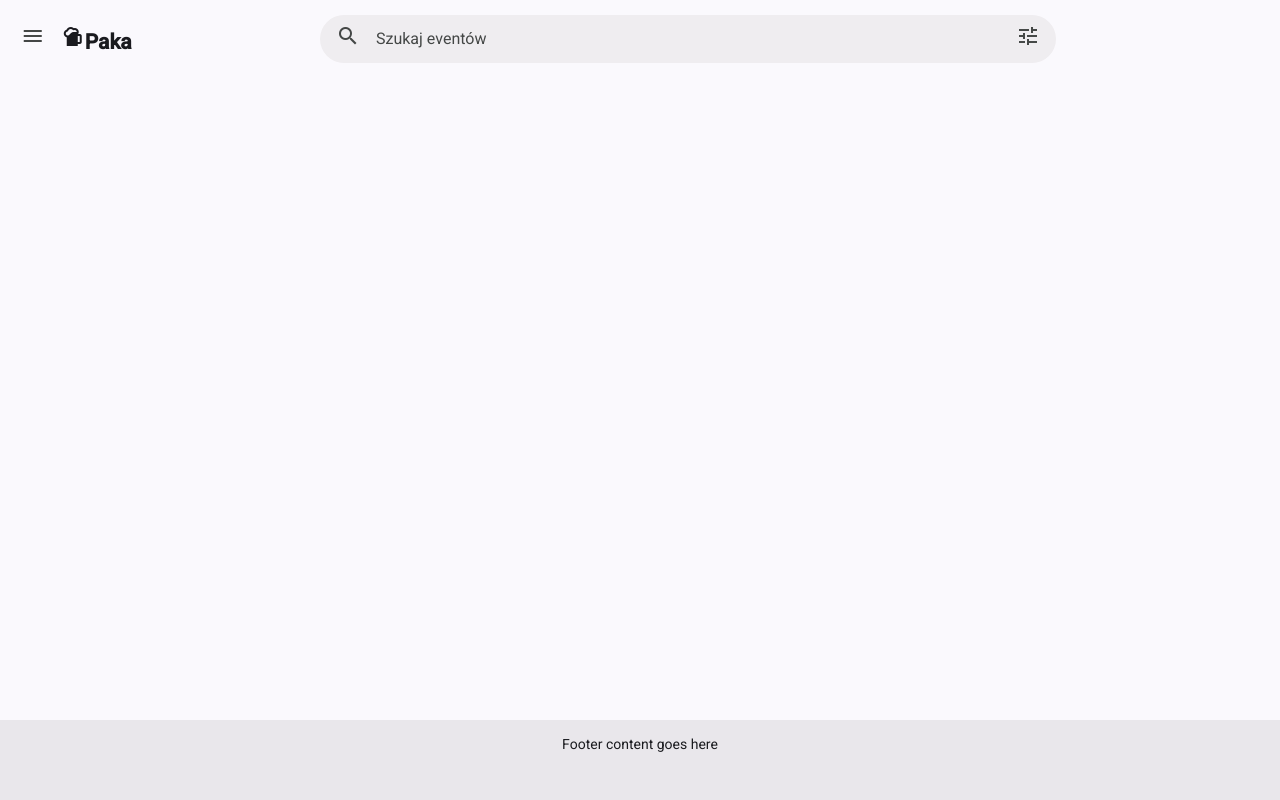
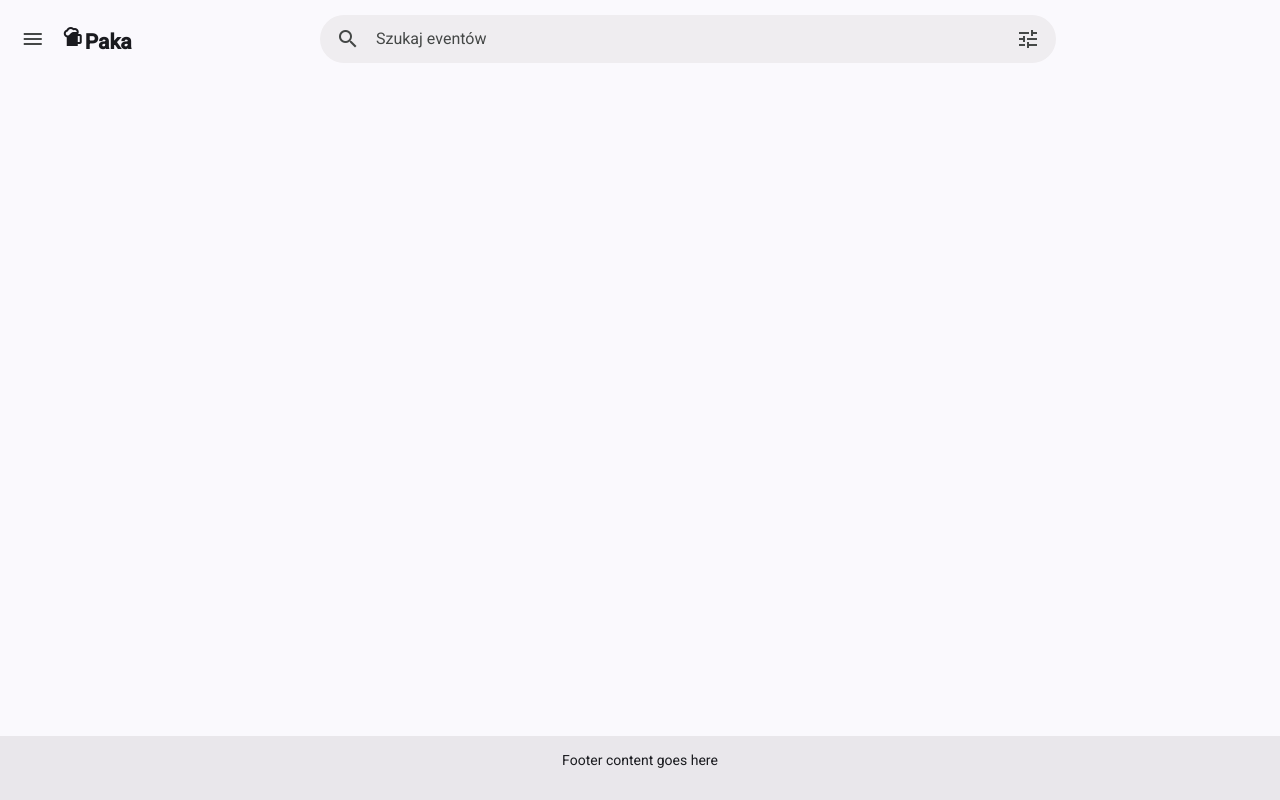
Before and after one commit to notJachu/paka-albo-sraka, an Angular app in the folder paka-ui/: page / in a window 1280 px wide. Built offline with nearby package versions, Linux system fonts and the light colour scheme.

Commit message:
remove faulty padding and shrink footer

```diff
--- a/paka-ui/src/app/app.css
+++ b/paka-ui/src/app/app.css
@@ -32,7 +32,7 @@ footer {
   position: fixed;
   width: 100%;
   text-align: center;
-  height: 10%;
+  height: 8vh;
   background-color: var(--mat-sys-surface-container-high);
 }
 
@@ -79,7 +79,7 @@ button[mat-icon-button] {
   background-color: transparent;
   border: none;
   border-radius: 50%;
-  padding: 5px;
+  text-align: center;
 
   transition: background-color 0.2s;
 
```
